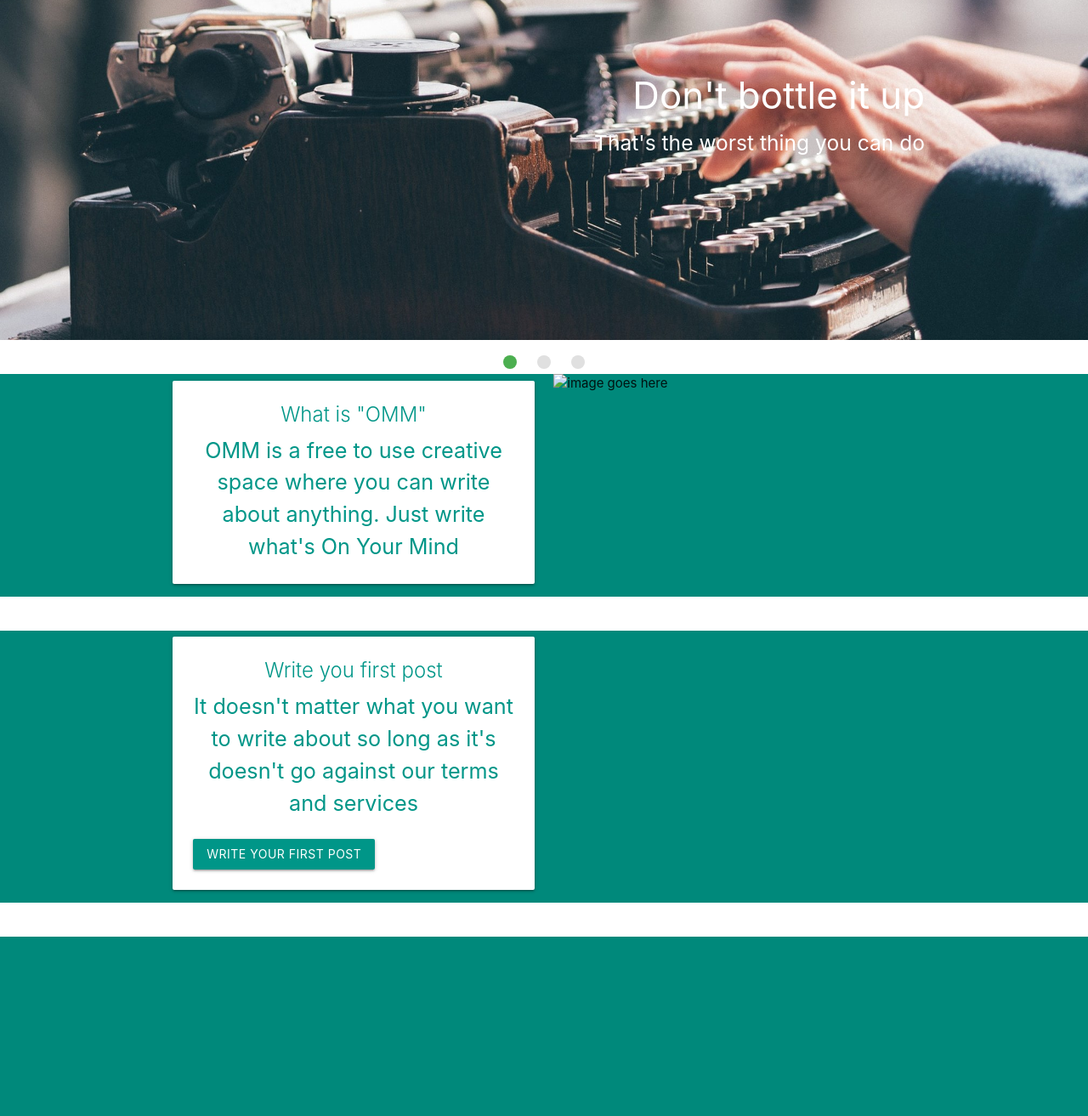
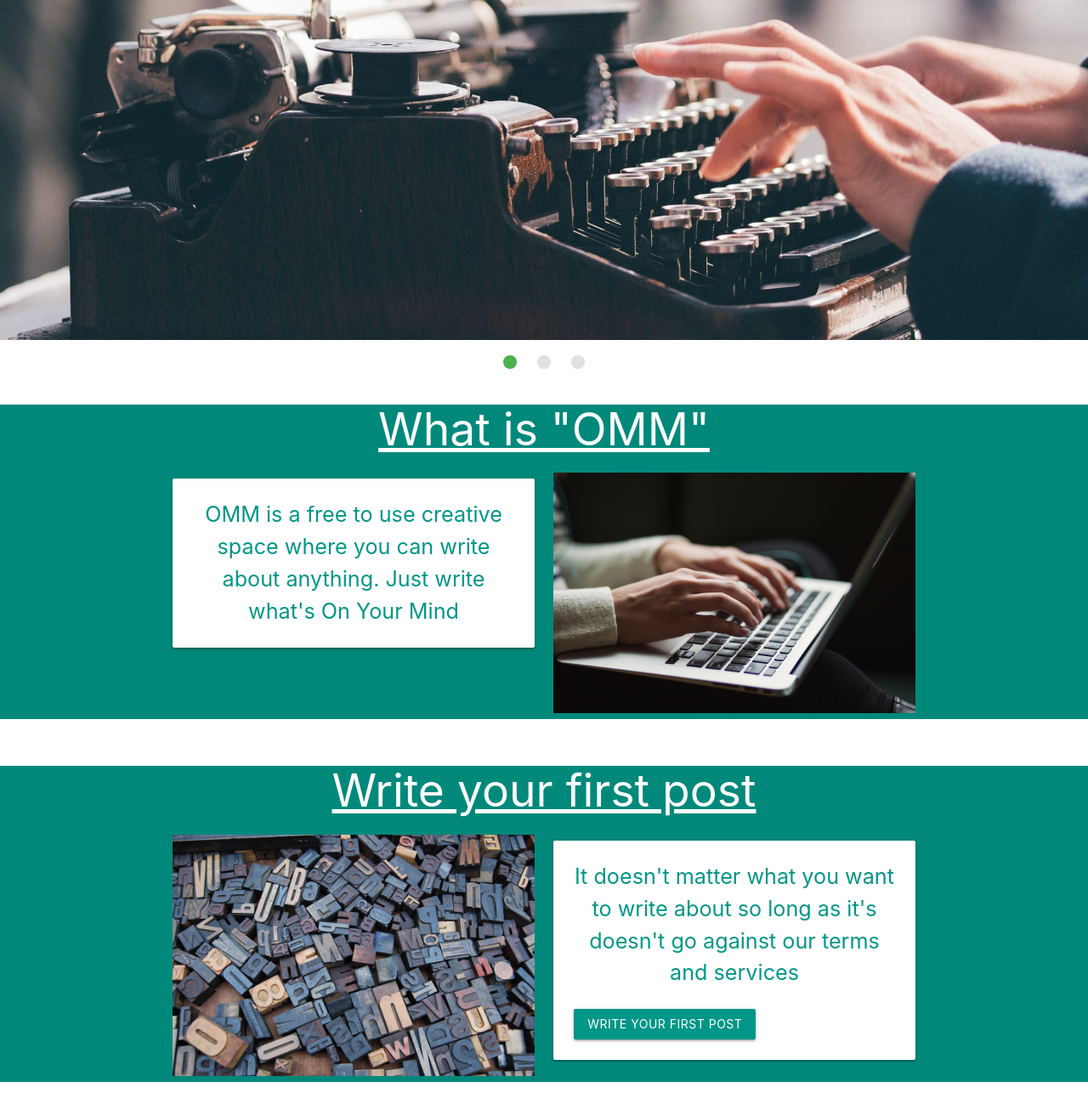
Before and after one commit to Londa-LG/Medium-style-social-media-app, a Django app: page / in a window 1280 px wide. Shown: the part 64-1377 px from the top of the page at 85% size. Before the commit the page ends 1166 px from the top, so only its background shows below. Run offline with Django 3.2, Linux system fonts and the light colour scheme; data that the repository does not hold is empty; some libraries are stand-ins or nearby versions.

Commit message:
commit
final work

```diff
--- a/blog/main/templates/main/home.html
+++ b/blog/main/templates/main/home.html
@@ -10,42 +10,30 @@ On My Mind
    <ul class="slides">
       <li>
          <img src="{% static 'main/milkovi-FTNGfpYCpGM-unsplash.jpg' %}" alt="a picture goes here">
-         <div class="caption right-align">
-            <h3>Don't bottle it up</h3>
-            <h5>That's the worst thing you can do</h5>
-         </div>
       </li>
 
       <li>
          <img src="{% static 'main/linkedin-sales-navigator-0QvTyp0gH3A-unsplash.jpg' %}" alt="a picture goes here">
-         <div class="caption right-align">
-            <h3>Don't bottle it up</h3>
-            <h5>That's the worst thing you can do</h5>
-         </div>
       </li>
 
       <li>
          <img src="{% static 'main/christin-hume-Hcfwew744z4-unsplash.jpg' %}" alt="a picture goes here">
-         <div class="caption right-align">
-            <h3>Don't bottle it up</h3>
-            <h5>That's the worst thing you can do</h5>
-         </div>
       </li>
    </ul>
 </div>
 
 <div class="row teal darken-1">
    <div class="container">
+       <h2 class="center-align white-text"><u>What is "OMM"</u></h2>
       <div class="col m12 l6">
          <div class="card">
             <div class="card-content teal-text darken-2">
-             <span class="card-title center-align flow-text">What is "OMM"</span>
              <p class="flow-text center-align">OMM is a free to use creative space where you can write about anything. Just write what's On Your Mind</p>
             </div>
          </div>
       </div>
       <div class="col m12 l6 offset-7">
-         <img src="" class="" alt="image goes here">
+         <img src="{% static 'main/kaitlyn-baker-vZJdYl5JVXY-unsplash.jpg' %}" class="responsive-img" alt="image goes here">
       </div>
    </div>
 </div>
@@ -65,17 +53,18 @@ On My Mind
 
 <div class="row teal darken-1">
    <div class="container">
+       <h2 class="center-align white-text"><u>Write your first post</u></h2>
+       <div class="col m12 l6 offset-7">
+          <img src="{% static 'main/amador-loureiro-BVyNlchWqzs-unsplash.jpg' %}" class="responsive-img" alt="image">
+       </div>
        <div class="col m12 l6">
          <div class="card">
             <div class="card-content teal-text darken-2">
-               <span class="card-title center-align flow-text">Write you first post</span>
                <p class="flow-text center-align">It doesn't matter what you want to write about so long as it's doesn't go against our terms and services</p>
                <br>
                <a href="{% url 'User:post' %}" class="btn teal center-align">Write your first Post</a>
             </div>
          </div>
-      </div>
-      <div class="col">
       </div>
    </div>
 </div>
--- a/blog/main/templates/main/include/navbar.html
+++ b/blog/main/templates/main/include/navbar.html
@@ -15,10 +15,9 @@
 
             <ul class="sidenav" id="mobile-links">
                 {% if user.is_authenticated %}
-        		    <li>{{user.username}}</li>
+                <li><a href="#">{{ user.username }}</a></li>
                     <li><a href="{% url 'User:post' %}">Write Post</a></li>
         		    <li><a href="{% url 'User:logout' %}">Logout</a></li>
-
                 {% else %}
                     <li><a href="{% url 'User:register' %}">Register</a></li>
         		    <li><a href="{% url 'User:login' %}">Login</a>
```
